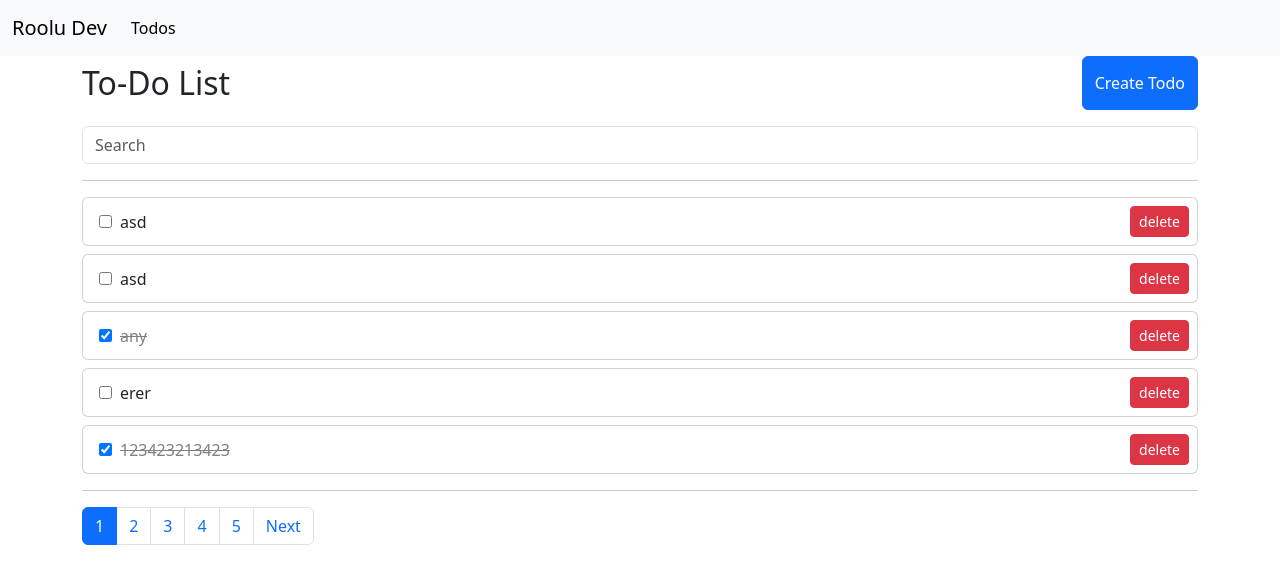
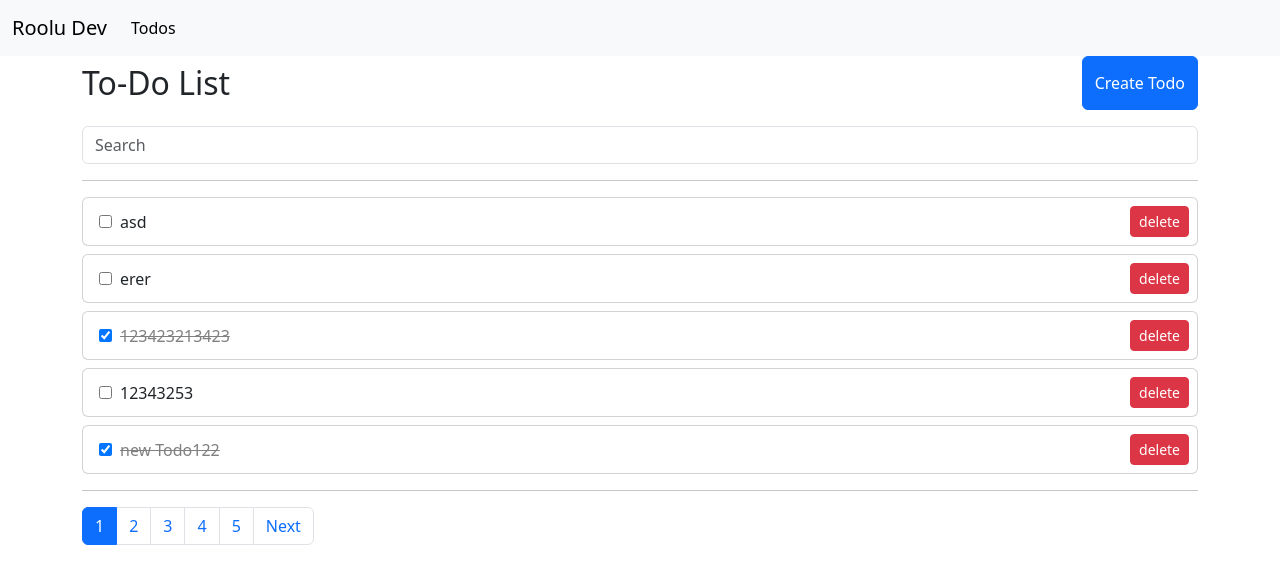
Before and after one commit to rooluDev/vue-clone-kossie, a Vue app: page /todos in a window 1280 px wide. Shown: the top 584 px of the page. Built offline with nearby package versions, Linux system fonts and the light colour scheme; data requests are answered from the project's data file.

Commit message:
lecture 66

```diff
--- a/db.json
+++ b/db.json
@@ -101,22 +101,10 @@
       "id": 26
     },
     {
-      "subject": "any",
-      "completed": true,
-      "body": "thing",
-      "id": 27
-    },
-    {
       "subject": "asd",
       "completed": false,
       "body": "asd",
       "id": 28
-    },
-    {
-      "subject": "asd",
-      "completed": false,
-      "body": "asd",
-      "id": 29
     }
   ]
 }
--- a/src/components/Modal.vue
+++ b/src/components/Modal.vue
@@ -3,19 +3,19 @@
         <div class="modal-dialog">
             <div class="modal-content">
                 <div class="modal-header">
-                    <h5 class="modal-title" id="exampleModalLabel">Modal title</h5>
-                    <button type="button" class="close" data-dismiss="modal" aria-label="Close">
+                    <h5 class="modal-title" id="exampleModalLabel">Delete Todo</h5>
+                    <button type="button" class="close">
                         <span @click="onClose">&times;</span>
                     </button>
                 </div>
                 <div class="modal-body">
-                    ...
+                    Are you sure you want to delete the todo?
                 </div>
                 <div class="modal-footer">
                     <button type="button" class="btn btn-secondary" @click="onClose">
                         Close
                     </button>
-                    <button type="button" class="btn btn-primary">Save changes</button>
+                    <button type="button" class="btn btn-danger" @click="onDelete">Delete</button>
                 </div>
             </div>
         </div>
@@ -28,8 +28,14 @@
         const onClose = () => {
             emit('close');
         }
+
+        const onDelete = () => {
+            emit('delete');
+        }
+
         return {
-            onClose
+            onClose,
+            onDelete
         }
     }
 }
--- a/src/components/TodoList.vue
+++ b/src/components/TodoList.vue
@@ -11,7 +11,7 @@
             </div>
         </div>
     </div>
-    <Modal v-if="showModal" @close="closeModal" />
+    <Modal v-if="showModal" @close="closeModal" @delete="deleteTodo" />
 </template>
 
 <script>
@@ -34,15 +34,15 @@
     setup(props, { emit }) {
         const router = useRouter();
         const showModal = ref(false);
-        const todoDeleted = ref(null);
+        const todoDeleteId = ref(null);
 
         const openModal = (id) => {
-            todoDeleted.value = id;
+            todoDeleteId.value = id;
             showModal.value = true;
         }
 
         const closeModal = () => {
-            todoDeleted.value = null;
+            todoDeleteId.value = null;
             showModal.value = false;
         }
 
@@ -50,8 +50,11 @@
             emit("toggle-todo", index, event.target.checked);
         };
 
-        const deleteTodo = (index) => {
-            emit("delete-todo", index);
+        const deleteTodo = () => {
+            emit("delete-todo", todoDeleteId.value);
+            showModal.value = false;
+            todoDeleteId.value = null;
+
         };
 
         const moveToPage = (todoId) => {
--- a/src/pages/todos/index.vue
+++ b/src/pages/todos/index.vue
@@ -89,9 +89,8 @@
             }
         };
 
-        const deleteTodo = async (index) => {
+        const deleteTodo = async (id) => {
             error.value = '';
-            const id = todos.value[index].id;
             try {
                 await axios.delete('http://localhost:3000/todos/' + id);
                 getTodos(1);
```
